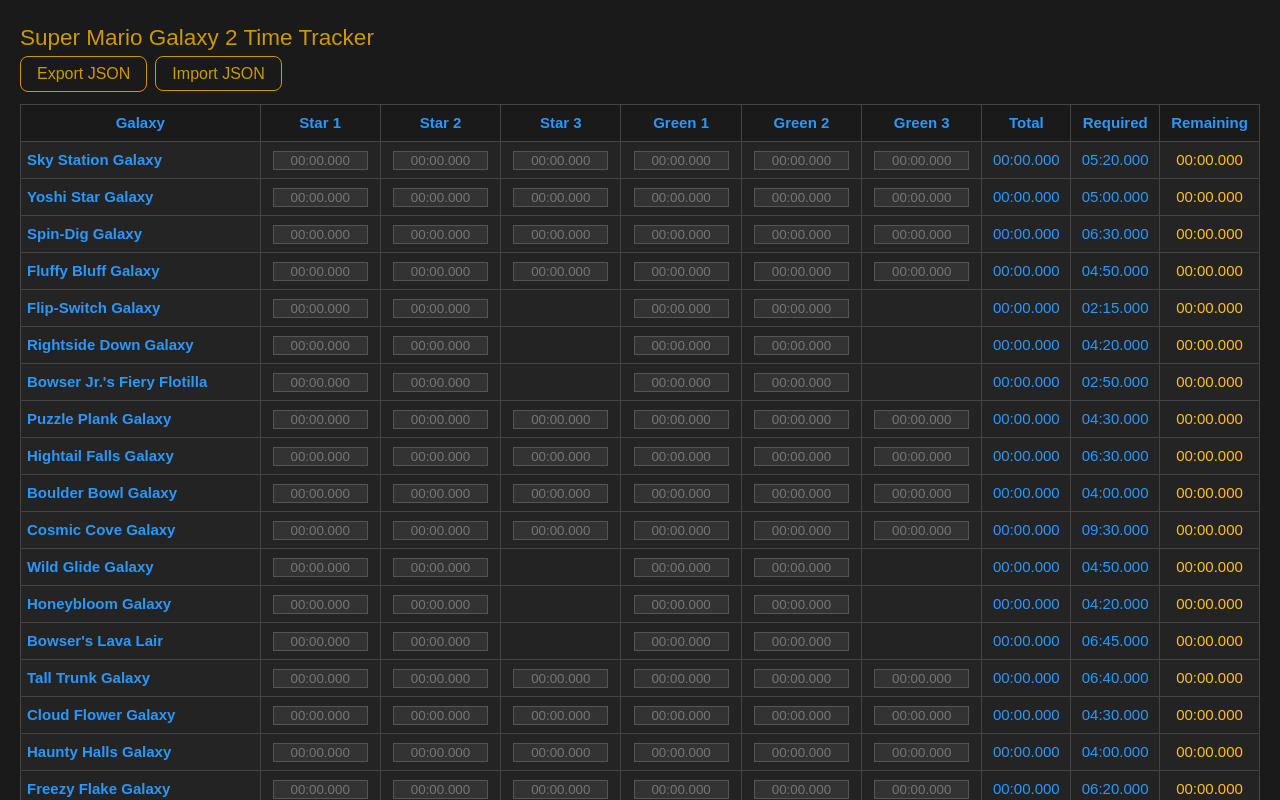
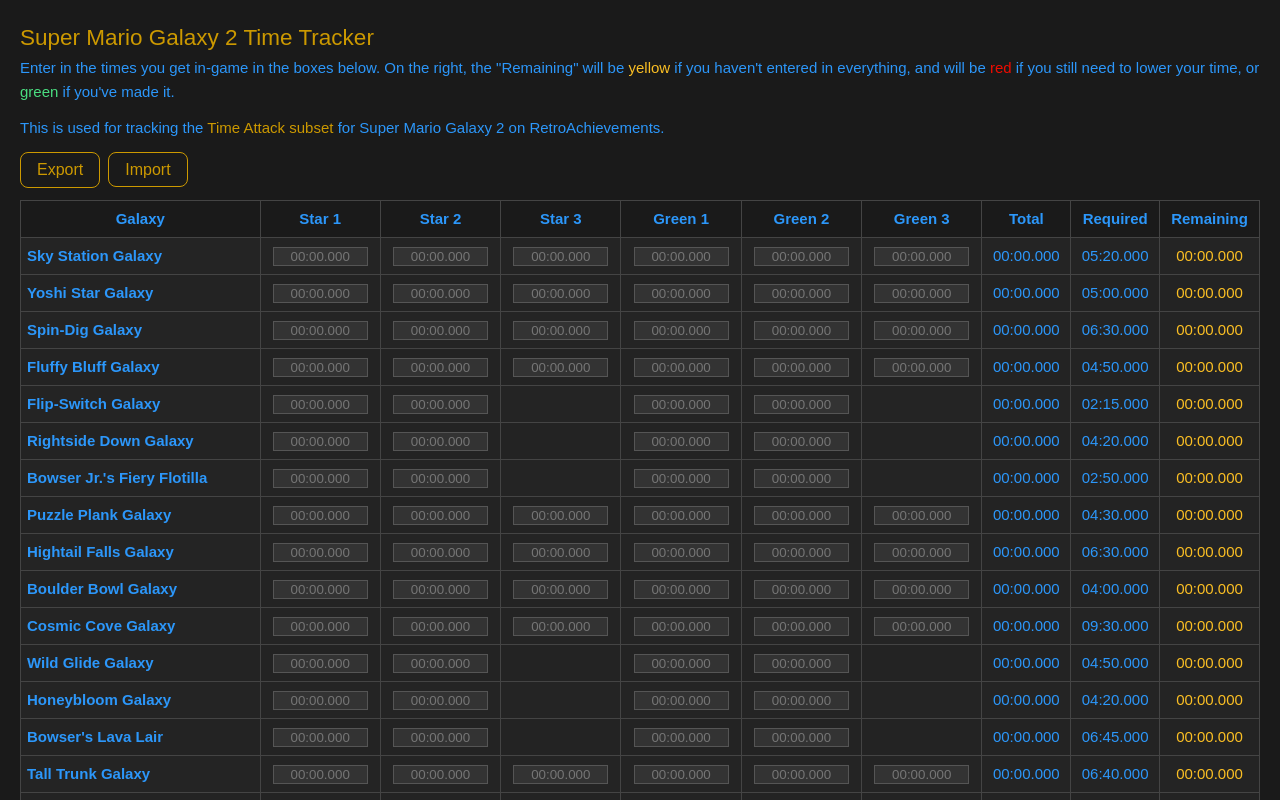
Before and after one commit to Chew/galaxy-2-time-attack-tracking, a Vue app: page / in a window 1280 px wide. Shown: the top 800 px of the page. Built offline with nearby package versions, Linux system fonts and the light colour scheme.

Commit message:
explanation

```diff
--- a/src/App.vue
+++ b/src/App.vue
@@ -1,10 +1,19 @@
 <template>
   <div class="container">
     <h2>Super Mario Galaxy 2 Time Tracker</h2>
+    <p>
+      Enter in the times you get in-game in the boxes below.
+      On the right, the "Remaining" will be <span class="yellow">yellow</span> if you haven't entered in everything,
+      and will be <span class="red">red</span> if you still need to lower your time,
+      or <span class="green">green</span> if you've made it.
+    </p>
+    <p>
+      This is used for tracking the <a href="https://retroachievements.org/game/36068" target="_blank">Time Attack subset</a> for Super Mario Galaxy 2 on RetroAchievements.
+    </p>
 
     <div class="buttons">
-      <button @click="exportData">Export JSON</button>
-      <label class="button">Import JSON <input type="file" hidden @change="importData" /></label>
+      <button @click="exportData">Export</button>
+      <label class="button">Import <input type="file" hidden @change="importData" /></label>
     </div>
 
     <table>
--- a/src/assets/main.css
+++ b/src/assets/main.css
@@ -6,17 +6,15 @@
   padding: 0;
 }
 
-a,
-.green {
+a {
   text-decoration: none;
-  color: hsla(160, 100%, 37%, 1);
+  color: rgb(204, 153, 0);
   transition: 0.4s;
-  padding: 3px;
 }
 
 @media (hover: hover) {
   a:hover {
-    background-color: hsla(160, 100%, 37%, 0.2);
+    color: white;
   }
 }
 
@@ -82,3 +80,7 @@
   color: white;
   border-color: white;
 }
+
+p {
+  margin-bottom: 12px;
+}
```
